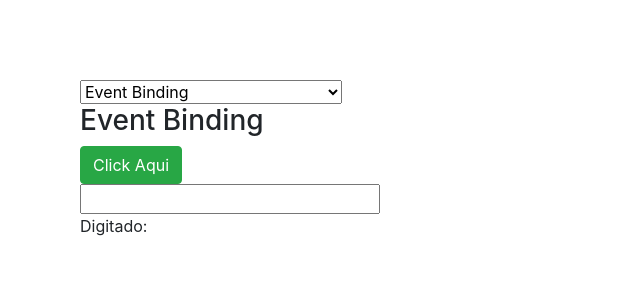
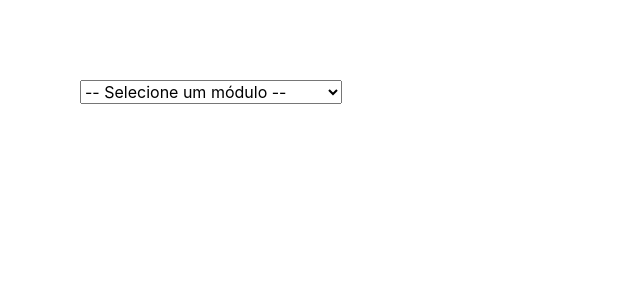
Before and after one commit to silvajohn-c/angular-fundamentals, an Angular app: page / in a window 1280 px wide. Shown: the top 300 px of the page, without its empty margins (0-640 px from the left). Built offline with nearby package versions, Linux system fonts and the light colour scheme.

Commit message:
Finished Event Binding

```diff
--- a/src/app/eventbinding/eventbinding.component.html
+++ b/src/app/eventbinding/eventbinding.component.html
@@ -1,5 +1,6 @@
 <h3>Event Binding</h3>
-
+<hr>
 <button (click)="btnClicado()" class="btn btn-success">Click Aqui</button>
-
+<hr>
 <input type="text" class="input-group col-3" (keyup)="getEvento($event)"> Digitado: {{valorDigitado}}
+<hr><span (mouseover)="onMouseOverOut()" (mouseout)="onMouseOverOut()" [class.highlight]="mouseOver">Passe o mouse</span>
--- a/src/app/eventbinding/eventbinding.component.scss
+++ b/src/app/eventbinding/eventbinding.component.scss
@@ -0,0 +1,4 @@
+.highlight {
+    background-color: greenyellow;
+    font-weight: bolder;
+}
--- a/src/app/eventbinding/eventbinding.component.ts
+++ b/src/app/eventbinding/eventbinding.component.ts
@@ -7,6 +7,7 @@ import { Component, OnInit } from '@angular/core';
 })
 export class EventbindingComponent implements OnInit {
   valorDigitado: string;
+  mouseOver: boolean = false;
 
   constructor() {
     this.valorDigitado = '';
@@ -21,4 +22,9 @@ export class EventbindingComponent implements OnInit {
   getEvento(evento: KeyboardEvent) {
     this.valorDigitado = (<HTMLInputElement>evento.target).value
   }
+
+  onMouseOverOut(){
+    this.mouseOver = !this.mouseOver
+  }
+
 }
--- a/src/app/first/first.component.html
+++ b/src/app/first/first.component.html
@@ -1,8 +1,8 @@
 <select #modulo class="form-select" (change)="0">
-  <option disabled>-- Selecione um módulo --</option>
+  <option disabled selected>-- Selecione um módulo --</option>
   <option value="1">Property Binding e Interpolação</option>
   <option value="2">Class e Style Binding</option>
-  <option value="3" selected>Event Binding</option>
+  <option value="3">Event Binding</option>
 </select>
 <app-propertybinding [style.display]="modulo.value == '1' ? 'block' : 'none'"></app-propertybinding>
 <app-classbinding [style.display]="modulo.value == '2' ? 'block' : 'none'"></app-classbinding>
```
